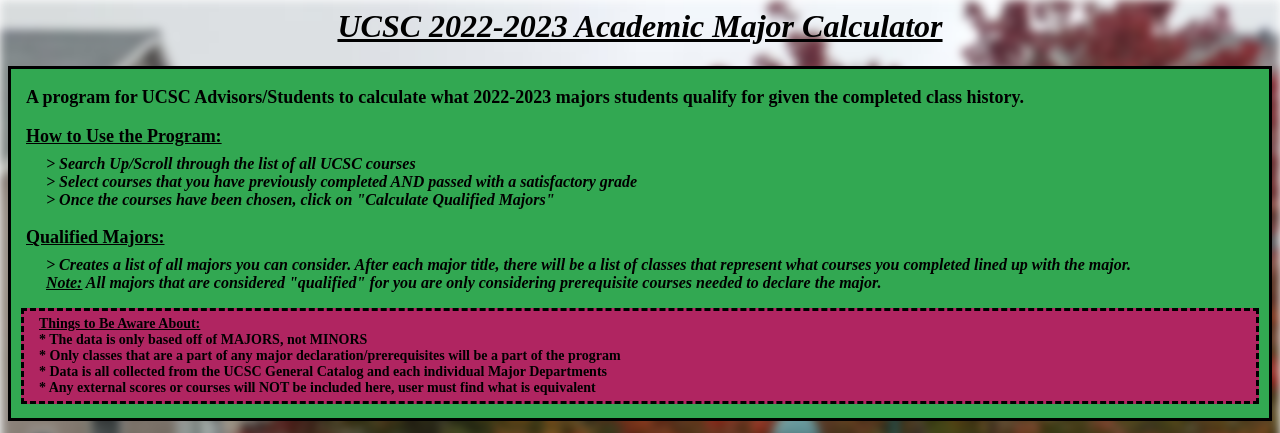
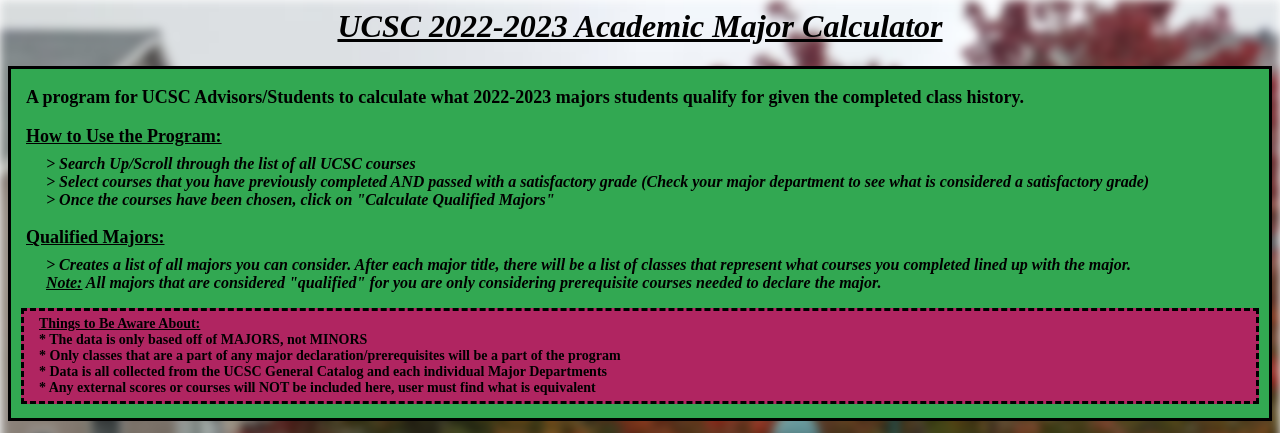
Before and after one commit to ivalmart/UCSC-Academic-Major-Calculator, a website: page index.html in a window 1280 px wide. Shown: the top 433 px of the page. Drawn offline with Linux system fonts and the light colour scheme.

Commit message:
Updated Description

```diff
--- a/index.html
+++ b/index.html
@@ -22,7 +22,7 @@
             <p><u>How to Use the Program:</u></p>
             <p class="description">
                 > Search Up/Scroll through the list of all UCSC courses<br>
-                > Select courses that you have previously completed AND passed with a satisfactory grade<br>
+                > Select courses that you have previously completed AND passed with a satisfactory grade (Check your major department to see what is considered a satisfactory grade)<br>
                 > Once the courses have been chosen, click on "Calculate Qualified Majors"<br>
             </p>
             <p><u>Qualified Majors:</u></p>
```
